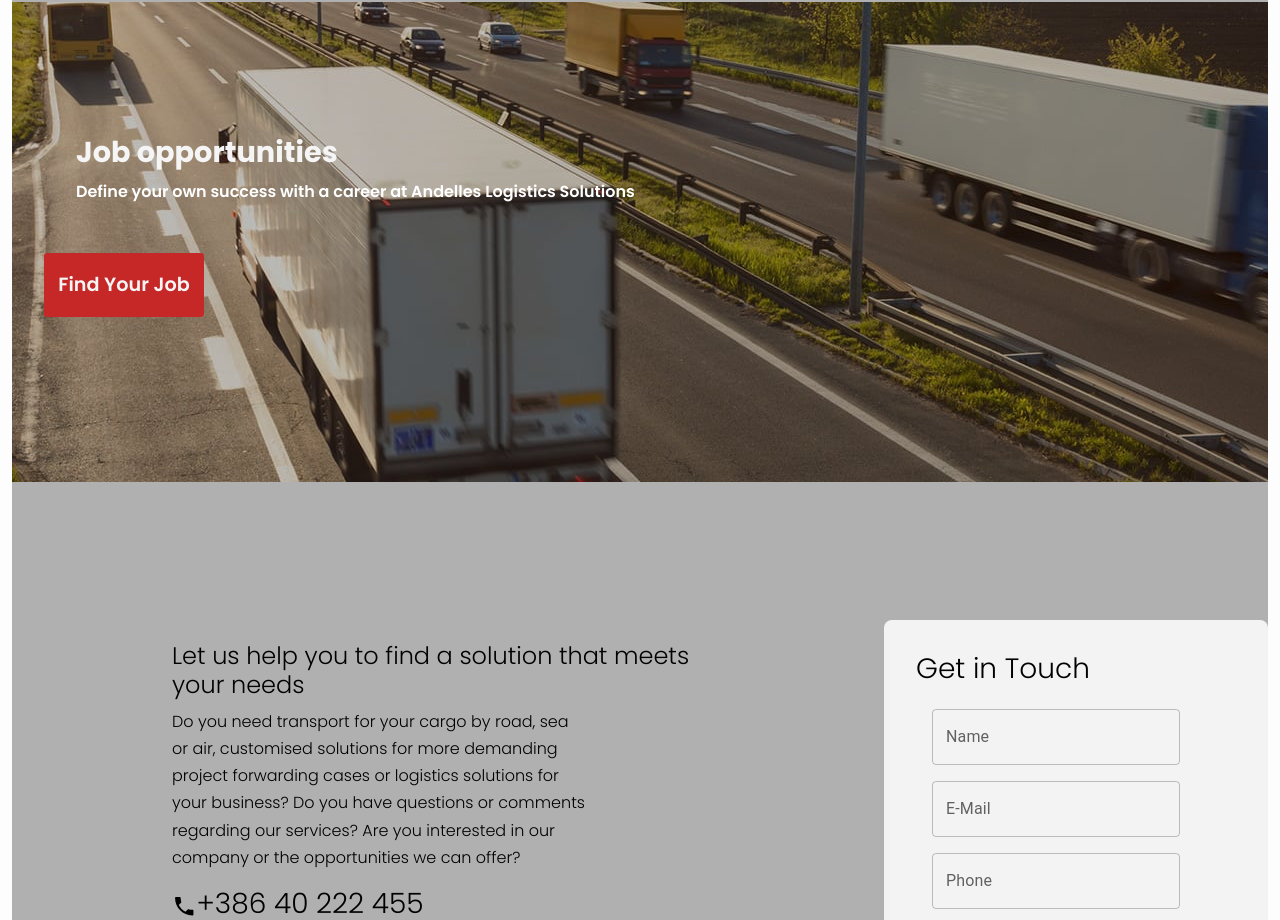
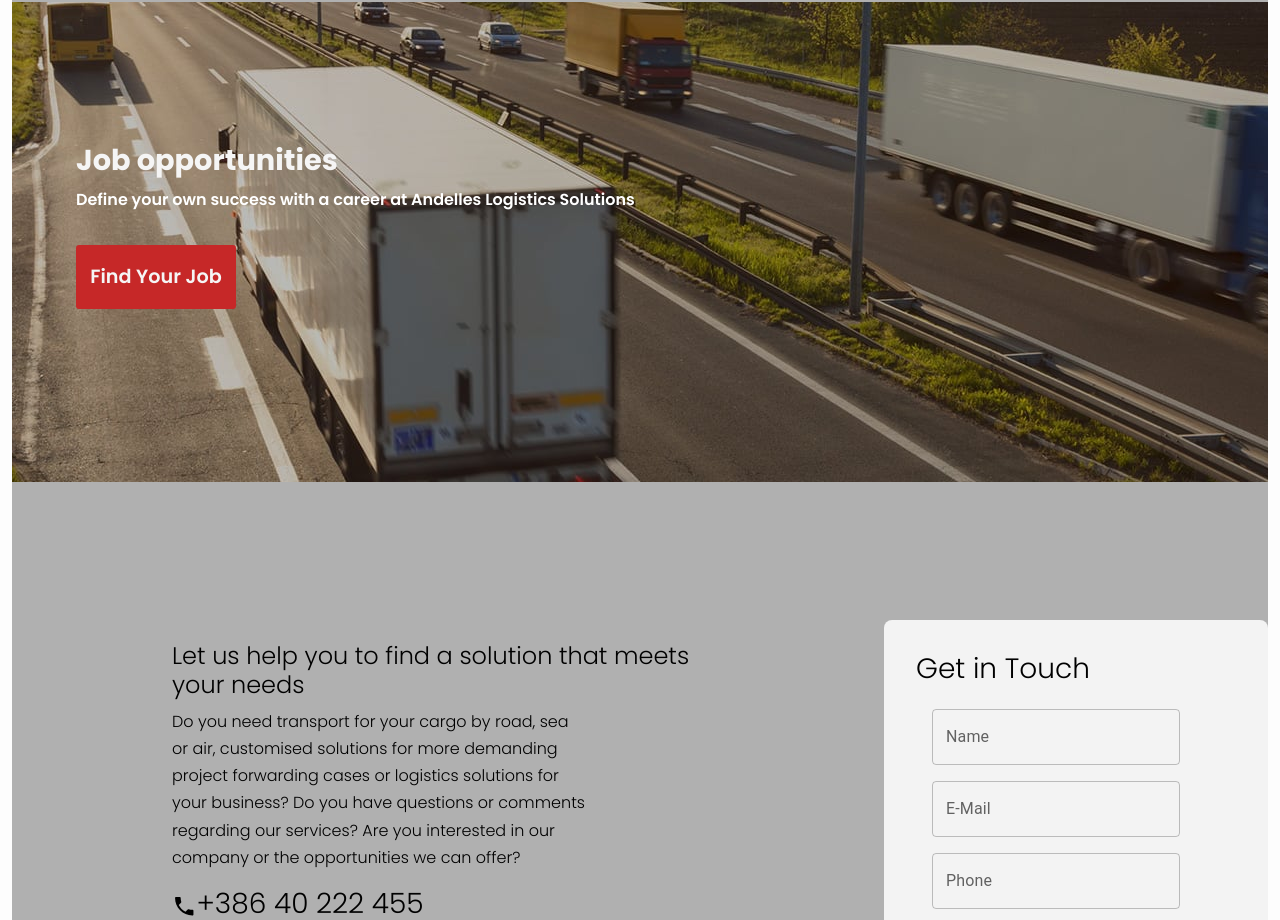
Before and after one commit to Roche001/Logistics-company, a React (Create React App) app: page / in a window 1280 px wide. Shown: the part 2673-3593 px from the top of the page. Built offline with nearby package versions, Linux system fonts and the light colour scheme.

Commit message:
update changes

```diff
--- a/src/components/home/Home.css
+++ b/src/components/home/Home.css
@@ -209,16 +209,19 @@
   background-position: center;
   background-attachment: fixed;
 }
+.job-a {
+  margin-left: 2rem;
+}
 .job h3 {
   color: #f5f5f5;
   font-size: 1.8rem;
   font-weight: 800;
-  margin-left: 4rem;
+  margin-left: 2rem;
 }
 .job p {
   color: #fff;
   font-weight: 600;
-  margin-left: 4rem;
+  margin-left: 2rem;
 }
 .button {
   display: flex;
--- a/src/components/home/Home.jsx
+++ b/src/components/home/Home.jsx
@@ -387,13 +387,17 @@
         </Swiper>
       </div>
       <div className="job">
+        <div className="job-a">
+          {" "}
           <h3>Job opportunities</h3>
           <p>
-          Define your own success with a career at Andelles Logistics Solutions{" "}
+            Define your own success with a career at Andelles Logistics
+            Solutions{" "}
           </p>
           <button onClick={toggleModal} className="button">
             Find Your Job
           </button>
+        </div>
         {modal && (
           <div className="modal">
             <div className="overlay"></div>
```
Lines whose indentation alone changed are shown as unchanged.
